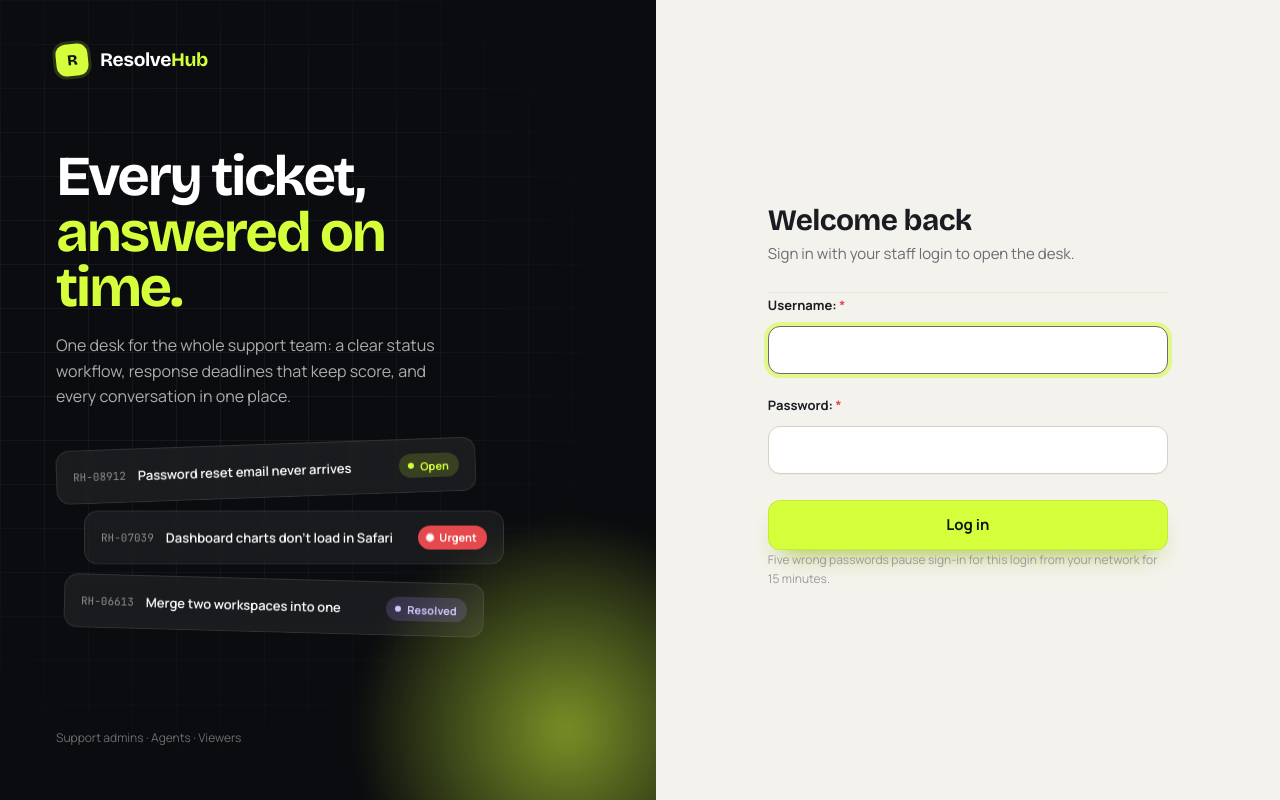
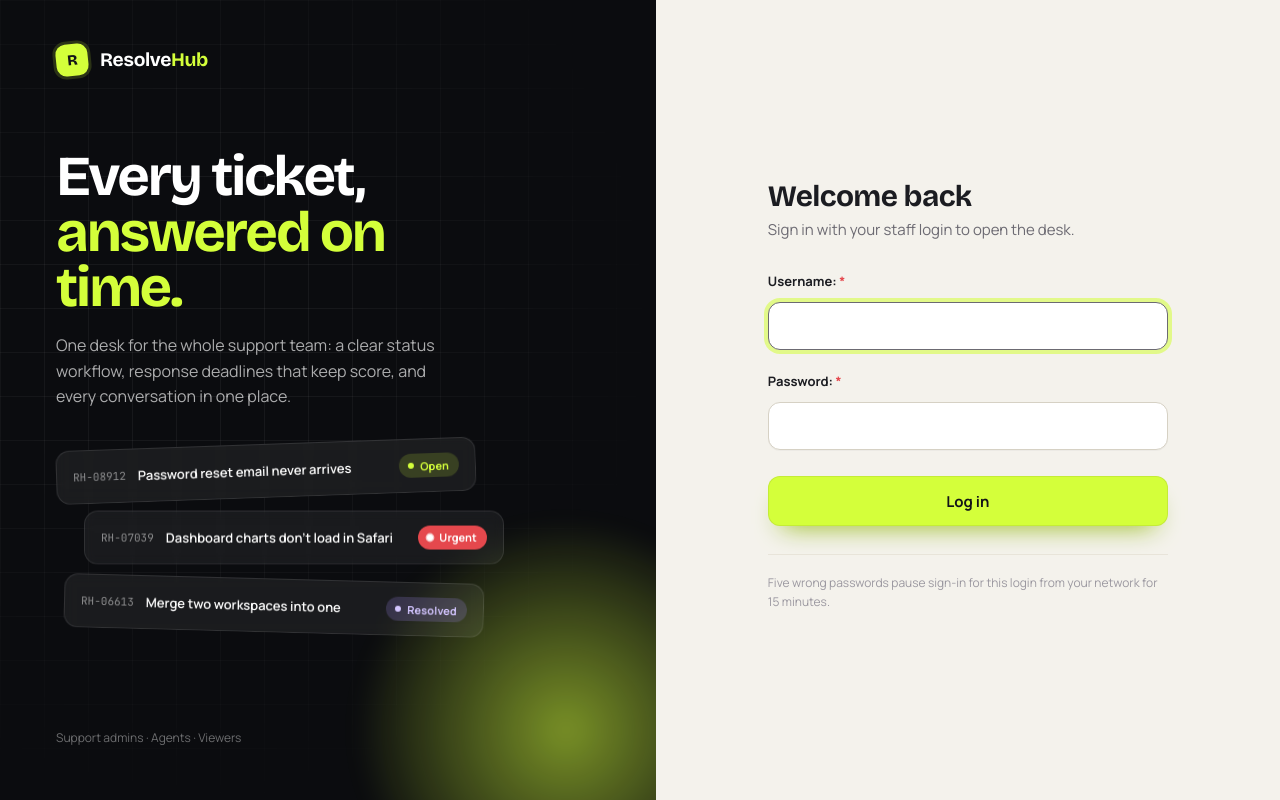
Before and after one commit to ted7G/ResolveHub, a Django app: page /admin/login/ in a window 1280 px wide. Run offline with Django 5.2, Linux system fonts and the light colour scheme; parts of the project's set-up code (start-up, migrations or seed data) failed here and were passed over.

Commit message:
Keep the GitHub button below the login form
Django floats the login form block, so the divider and the GitHub
button were laid out underneath it and ended up touching Log in.

```diff
--- a/static/resolvehub/theme.css
+++ b/static/resolvehub/theme.css
@@ -2078,6 +2078,7 @@ body.login br.clear {
 }
 
 body.login #content-main {
+    float: none;
     width: 100%;
 }
 
```
